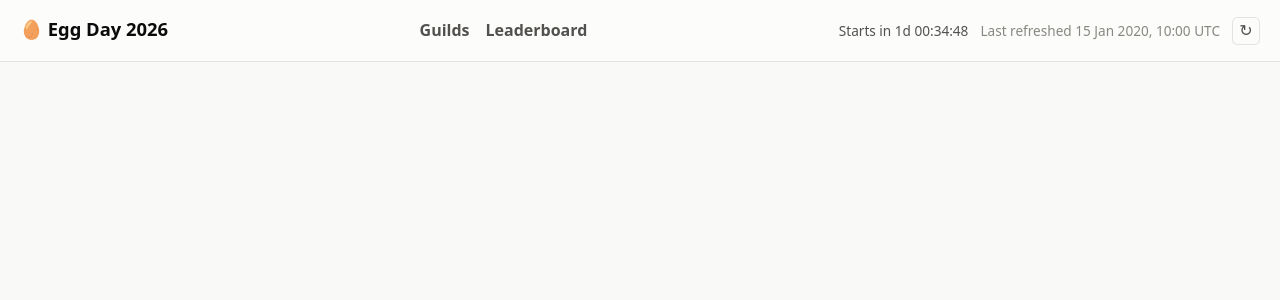
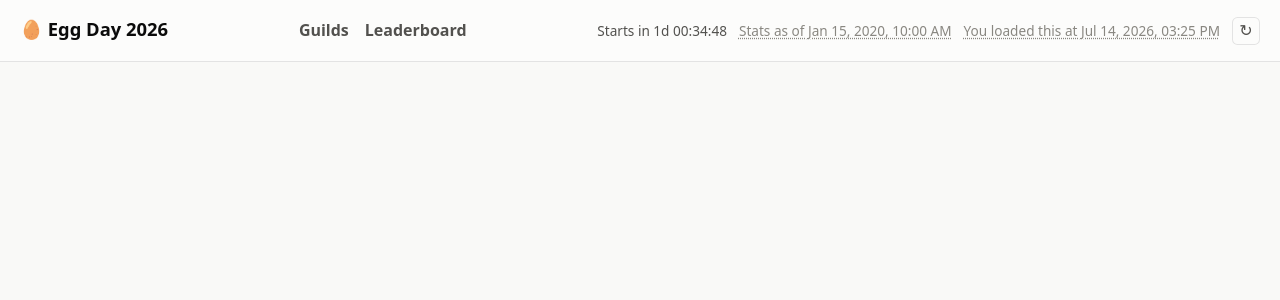
Before and after one commit to Harsharoni/egg-day-worker, a FastAPI app: template web/templates/base.html in a window 1280 px wide. Shown: the top 300 px of the page. Run offline with FastAPI, Linux system fonts and the light colour scheme; the template is opened without the code that fills it: most values are stand-ins (such as "Sample title", 1, 10 or a date in 2020).

Commit message:
fix: refresh text

```diff
--- a/sheets/registration.py
+++ b/sheets/registration.py
@@ -65,5 +65,5 @@ def fetch_registrations() -> pd.DataFrame:
         df = df[~bad]
     df["discord_id"] = df["discord_id"].astype("int64")
 
-    df.drop_duplicates(subset="discord_id", keep="last", inplace=True)
+    df.drop_duplicates(subset=["discord_id", "ei_name"], keep="last", inplace=True)
     return df.reset_index(drop=True)
--- a/web/static/app.js
+++ b/web/static/app.js
@@ -244,6 +244,26 @@
     });
   }
 
+  /* ---- last-updated / page-loaded timestamps, in the viewer's local
+     time zone (browser default locale) --------------------------------- */
+  var fmtLocal = function (d) {
+    return d.toLocaleDateString(undefined,
+      { day: "2-digit", month: "short", year: "numeric" })
+      + ", " + d.toLocaleTimeString(undefined,
+        { hour: "2-digit", minute: "2-digit" });
+  };
+
+  var lastUpdated = document.getElementById("last-updated");
+  if (lastUpdated && lastUpdated.dataset.epoch) {
+    lastUpdated.textContent = "Stats as of "
+      + fmtLocal(new Date(Number(lastUpdated.dataset.epoch) * 1000));
+  }
+
+  var pageLoaded = document.getElementById("page-loaded");
+  if (pageLoaded) {
+    pageLoaded.textContent = "You loaded this at " + fmtLocal(new Date());
+  }
+
   /* ---- gentle auto-refresh while the comp is live ------------------ */
   if (document.body.dataset.phase === "live") {
     setTimeout(function () { location.reload(); }, 120000);
--- a/web/static/style.css
+++ b/web/static/style.css
@@ -92,12 +92,13 @@ a:hover {
 
 .comp-status {
   display: flex;
+  flex-wrap: wrap;
   align-items: baseline;
   gap: 0.75rem;
   font-size: 0.85rem;
 }
 
-#last-updated {
+#last-updated, #page-loaded {
   color: var(--muted);
 }
 
--- a/web/templates/base.html
+++ b/web/templates/base.html
@@ -16,7 +16,8 @@
   </nav>
   <div class="comp-status">
     <div id="countdown" data-start-epoch="{{ START_EPOCH }}" data-end-epoch="{{ END_EPOCH }}"></div>
-    {% if last_updated %}<span id="last-updated">Last refreshed {{ last_updated.strftime("%d %b %Y, %H:%M") }} UTC</span>{% endif %}
+    {% if last_updated %}<span id="last-updated" data-epoch="{{ last_updated.timestamp() | int }}" data-tooltip="When the worker last polled EGG9000 for stats, the freshness of the numbers below."></span>{% endif %}
+    <span id="page-loaded" data-tooltip="When you last loaded this page. If 'Stats as of' is newer than this, hit refresh to see it."></span>
     <button type="button" id="refresh-btn" title="Refresh stats">&#8635;</button>
   </div>
 </header>
```
Also changed, not shown: db.py (+6 -5 lines).
